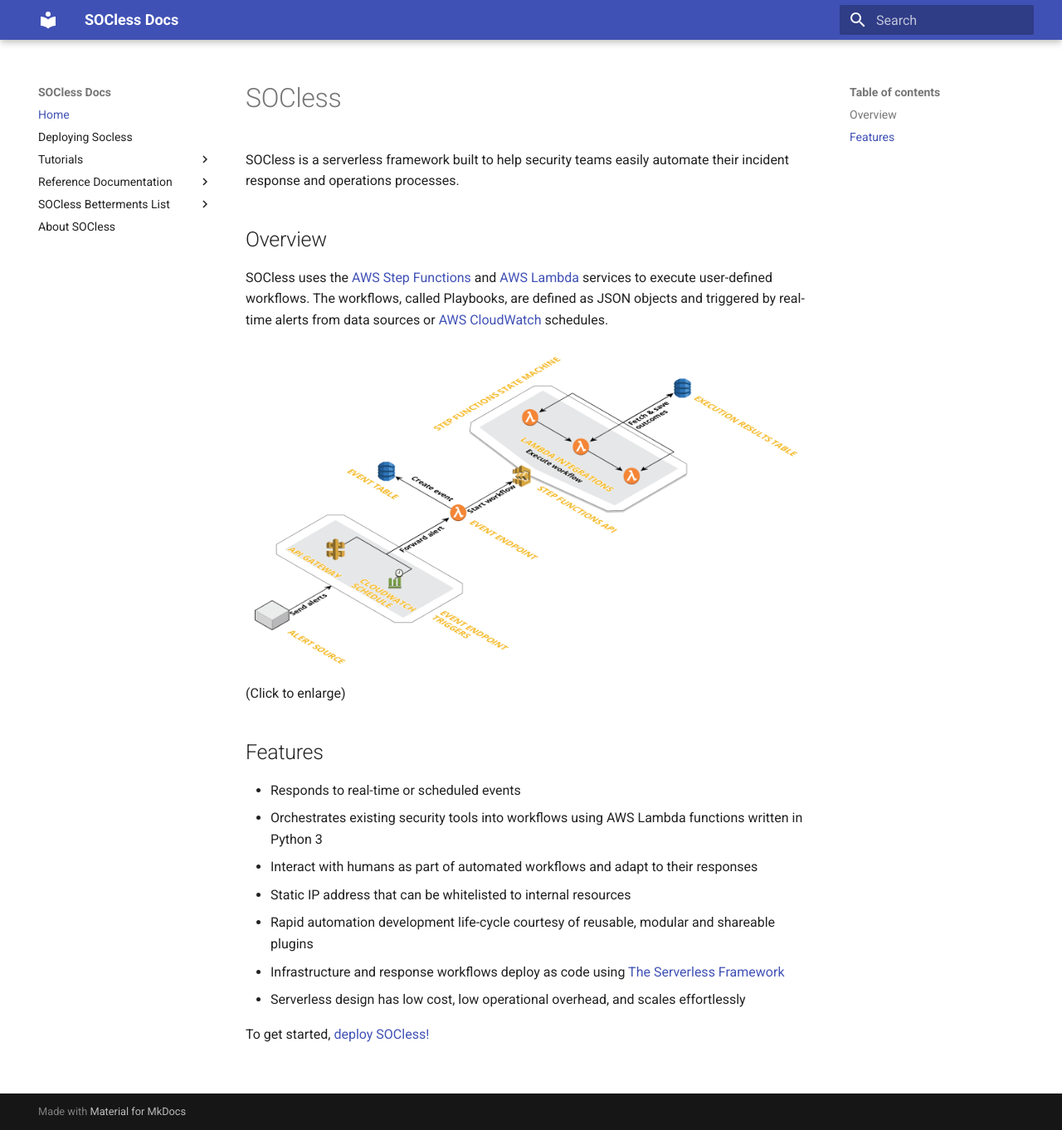
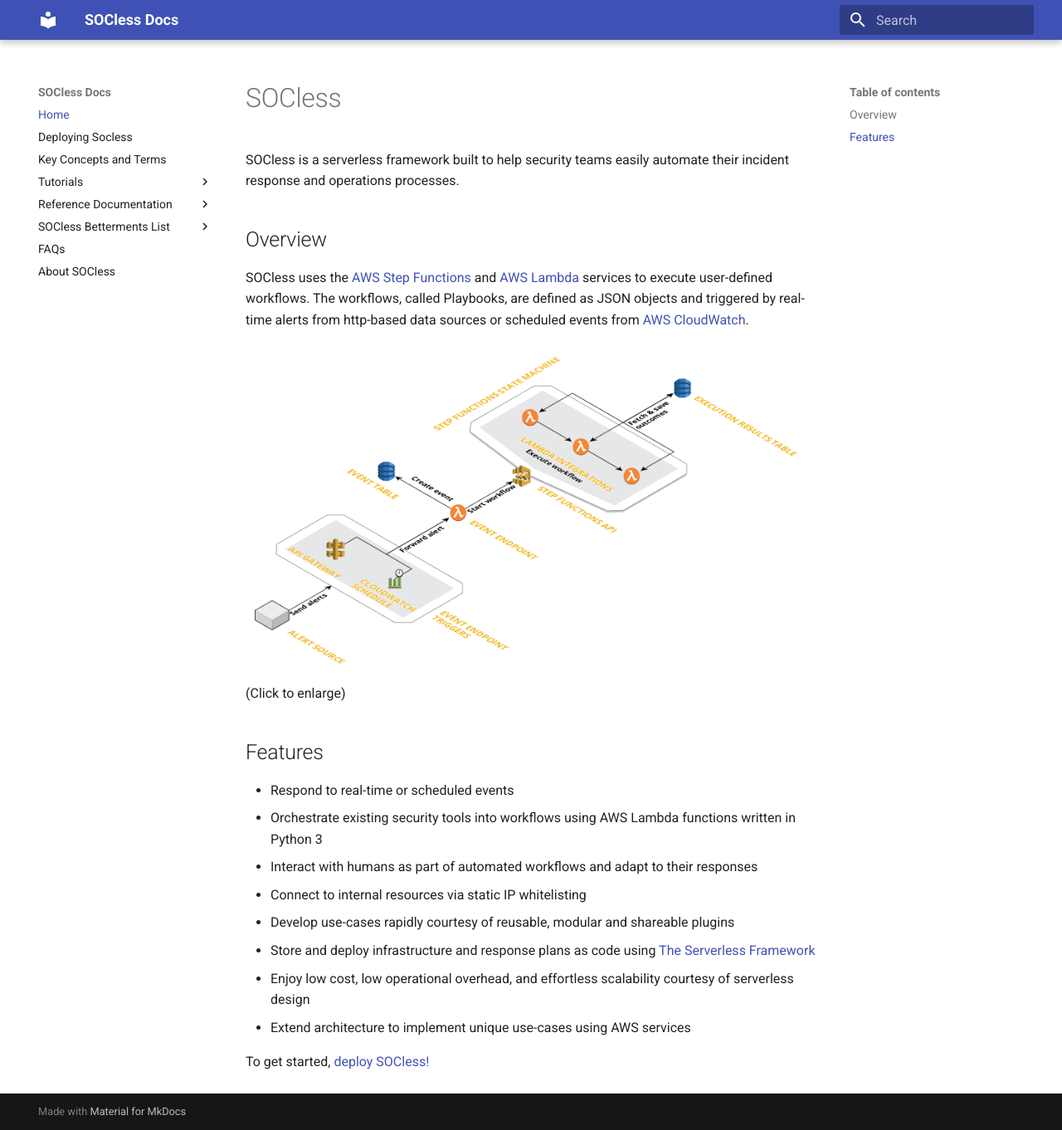
Before and after one commit to twilio-labs/socless, an MkDocs documentation site: the page built from docs/index.md, in a window 1280 px wide and 1362 px high. Shown: the whole window at 83% size. Built offline with MkDocs 1.6.1 and Material for MkDocs 9.7.7, drawn with Linux system fonts in a browser that asks for light colours.

Commit message:
added terms, faqs and updated readme

```diff
--- a/docs/index.md
+++ b/docs/index.md
@@ -3,19 +3,20 @@
 SOCless is a serverless framework built to help security teams easily automate their incident response and operations processes.
 
 ## Overview
-SOCless uses the [AWS Step Functions](https://aws.amazon.com/step-functions/) and [AWS Lambda](https://aws.amazon.com/lambda/) services to execute user-defined workflows. The workflows, called Playbooks, are defined as JSON objects and triggered by real-time alerts from data sources or [AWS CloudWatch](https://aws.amazon.com/cloudwatch) schedules.
+SOCless uses the [AWS Step Functions](https://aws.amazon.com/step-functions/) and [AWS Lambda](https://aws.amazon.com/lambda/) services to execute user-defined workflows. The workflows, called Playbooks, are defined as JSON objects and triggered by real-time alerts from http-based data sources or scheduled events from [AWS CloudWatch](https://aws.amazon.com/cloudwatch).
 
 [![SOCless Base Architecture](imgs/socless-base-architecture.png)](imgs/socless-base-architecture.png)
 (Click to enlarge)
 
 ## Features
-- Responds to real-time or scheduled events
-- Orchestrates existing security tools into workflows using AWS Lambda functions written in Python 3
+- Respond to real-time or scheduled events
+- Orchestrate existing security tools into workflows using AWS Lambda functions written in Python 3
 - Interact with humans as part of automated workflows and adapt to their responses
-- Static IP address that can be whitelisted to internal resources
-- Rapid automation development life-cycle courtesy of reusable, modular and shareable plugins
-- Infrastructure and response workflows deploy as code using [The Serverless Framework](https://serverless.com)
-- Serverless design has low cost, low operational overhead, and scales effortlessly
+- Connect to internal resources via static IP whitelisting
+- Develop use-cases rapidly courtesy of reusable, modular and shareable plugins
+- Store and deploy infrastructure and response plans as code using [The Serverless Framework](https://serverless.com)
+- Enjoy low cost, low operational overhead, and effortless scalability courtesy of serverless design
+- Extend architecture to implement unique use-cases using AWS services
 
 
 To get started, [deploy SOCless!](/deploying-socless)
--- a/mkdocs.yml
+++ b/mkdocs.yml
@@ -3,6 +3,7 @@
 nav:
   - Home: index.md
   - Deploying Socless: "deploying-socless.md"
+  - "key-concepts-and-terms.md"
   - Tutorials:
     - Getting Started:
       - 'Getting Started Tutorial' : 'getting-started.md'
@@ -26,6 +27,7 @@
   - SOCless Betterments List:
     - 'Betterment List Overview' : 'betterments-list.md'
     - 'Betterment Template': 'betterment-template.md'
+  - "faqs.md"
   - 'about.md'
 
 theme:
```
Also changed, not shown: docs/faqs.md (added, +13 -0 lines), docs/key-concepts-and-terms.md (added, +12 -0 lines).
